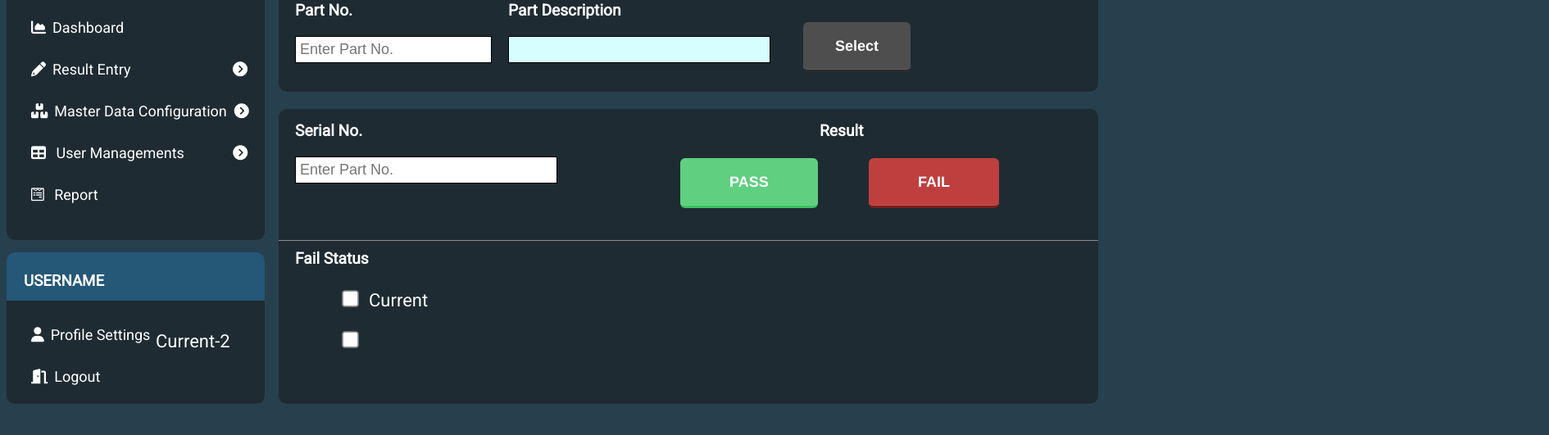
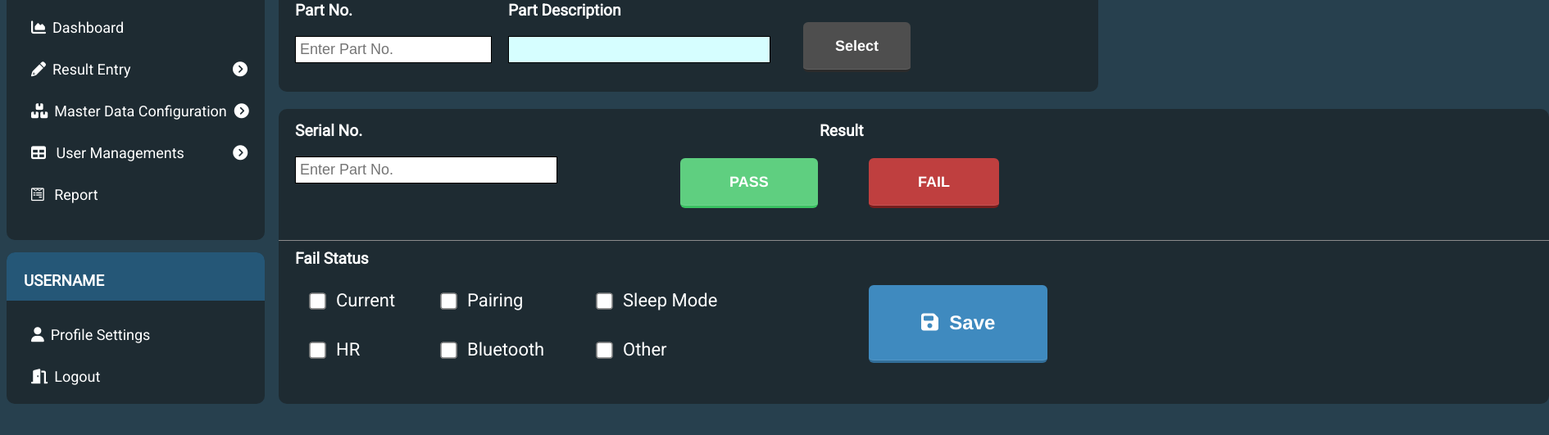
Before and after one commit to davidzhang92/data_collection_apps, a website: page menus/result-entry/programming-result-entry.html in a window 1280 px wide. Shown: the part 107-638 px from the top of the page at 82% size, 1890 px wide, since content can reach past the window. Drawn offline with Linux system fonts and the light colour scheme.

Commit message:
WIP result entry prograaming

```diff
--- a/menus/result-entry/programming-result-entry.html
+++ b/menus/result-entry/programming-result-entry.html
@@ -88,19 +88,34 @@
   <form>
     <a href='#' id='pass-button' class='ph-button ph-btn-green'>PASS</a>
     <a href='#' id='fail-button' class='ph-button ph-btn-red'>FAIL</a>
+    <a href='#' id='save-button' class='ph-button ph-btn-blue '><span class="fas fa-save"></span> &nbsp;Save</a>
   </form>
   <div class="check-boxes-fail-group">
-    <form>
       <label class = "label-field product-field-span" id="label-fail-status" for="fail-status">Fail Status</label>
       <div class= "label-field" id = "fail-1">
-          <label for="current-checkbox">Current</label><br>
+          <label for="current-checkbox">Current</label>
           <input class= "fail-checkbox" type="checkbox" id="current-checkbox" name="fail-1" value="Current"/>
       </div>
       <div class= "label-field" id = "fail-2">
-        <label for="current-checkbox">Current-2</label><br>
-        <input class= "fail-checkbox" type="checkbox" id="current-checkbox" name="fail-2" value="Current-2"/>
-    </div>
-    </form>
+        <label for="hr-checkbox">HR</label>
+        <input class= "fail-checkbox" type="checkbox" id="hr-checkbox" name="fail-2" value="HR"/>
+      </div>
+      <div class= "label-field" id = "fail-3">
+        <label for="pairing-checkbox">Pairing</label>
+        <input class= "fail-checkbox" type="checkbox" id="pairing-checkbox" name="fail-3" value="Pairing"/>
+      </div>
+      <div class= "label-field" id = "fail-4">
+        <label for="bluetooth-checkbox">Bluetooth</label>
+        <input class= "fail-checkbox" type="checkbox" id="bluetooth-checkbox" name="fail-4" value="Bluetooth"/>
+      </div>
+      <div class= "label-field" id = "fail-5">
+        <label for="sleep-mode-checkbox">Sleep Mode</label>
+        <input class= "fail-checkbox" type="checkbox" id="sleep-mode-checkbox" name="fail-5" value="Sleep Mode"/>
+      </div>
+      <div class= "label-field" id = "fail-6">
+        <label for="other-checkbox">Other</label>
+        <input class= "fail-checkbox" type="checkbox" id="other-checkbox" name="fail-6" value="Other"/>
+      </div>
   </div>
 
 </div>
--- a/styles/programming-result-entry.css
+++ b/styles/programming-result-entry.css
@@ -102,7 +102,7 @@ body,
 
 
 .programming-result-entry-sub-card{
-  width: 1000px;
+  width: 1550px;
   height: 360px;
   background-color: #1E2B32;
   border-radius: 10px 10px;
@@ -117,7 +117,8 @@ body,
     .check-boxes-fail-group{
       /* background-color: #3e82ff20; */
       position:absolute;
-      width: 100%;
+      width: 1550px;
+      height: 360px;
       height: 200px;
       top: 160px;
       border-top: 1px solid rgb(139, 139, 139);
@@ -125,29 +126,66 @@ body,
      /* adjusting checkbox position relative to the label */
     .fail-checkbox {
       transform: scale(1.35);
-      left: 230px;
-      top:-32px;
+      left: -30px;
+      top: 6px;
       width: 15px;
       height: 15px;
       padding: 0;
       margin: 0;
       vertical-align: bottom;
-      position: relative;
+      position: absolute;
 
     }
       /* adjusting label position*/
     #fail-1{
-      position: relative;
+      position: absolute;
       top: 60px;
-      left:-150px;
+      left:70px;
+      font-size: 22px;
+      display: inline-flex;
+
+    }
+    #fail-2{
+      position: absolute;
+      top: 120px;
+      left:70px;
+      font-size: 22px;
+      display: inline-flex;
+    }
+    #fail-3{
+      position: absolute;
+      top: 60px;
+      left:230px;
       font-size: 22px;
     }
-    #fail-2{
-      position: relative;
-      top: 60px;
-      left:-150px;
+    #fail-4{
+      position: absolute;
+      top: 120px;
+      left:230px;
       font-size: 22px;
     }
+    #fail-5{
+      position: absolute;
+      top: 60px;
+      left:420px;
+      font-size: 22px;
+    }
+    #fail-6{
+      position: absolute;
+      top: 120px;
+      left:420px;
+      font-size: 22px;
+    }
+
+
+
+
+
+
+
+
+
+
 /* for button */
 
 .ph-button {
@@ -226,3 +264,16 @@ body,
     background-color: #bf3f3f;
     border-color: #791e1e;
   }
+  #save-button {
+    position:absolute;
+    top:  215px;
+    left: 700px;
+    padding: 32px 64px 32px ;
+    margin-left: 20px;
+    border-color: #326E99;
+    background-color: #3F8ABF;
+    font-size: 24px;
+    /* font-weight: 400; */
+    text-align: center;
+    z-index: 1;
+}
```
